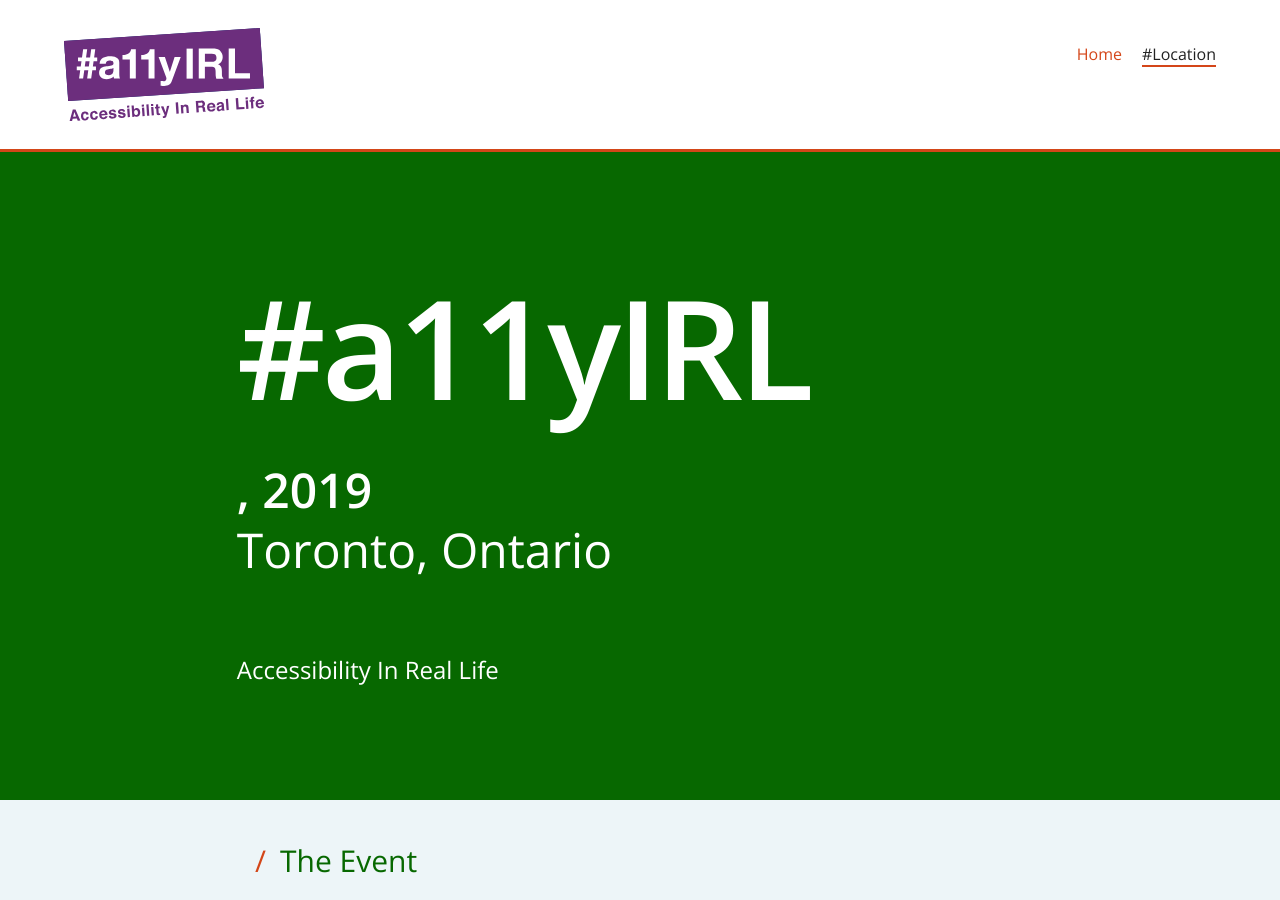
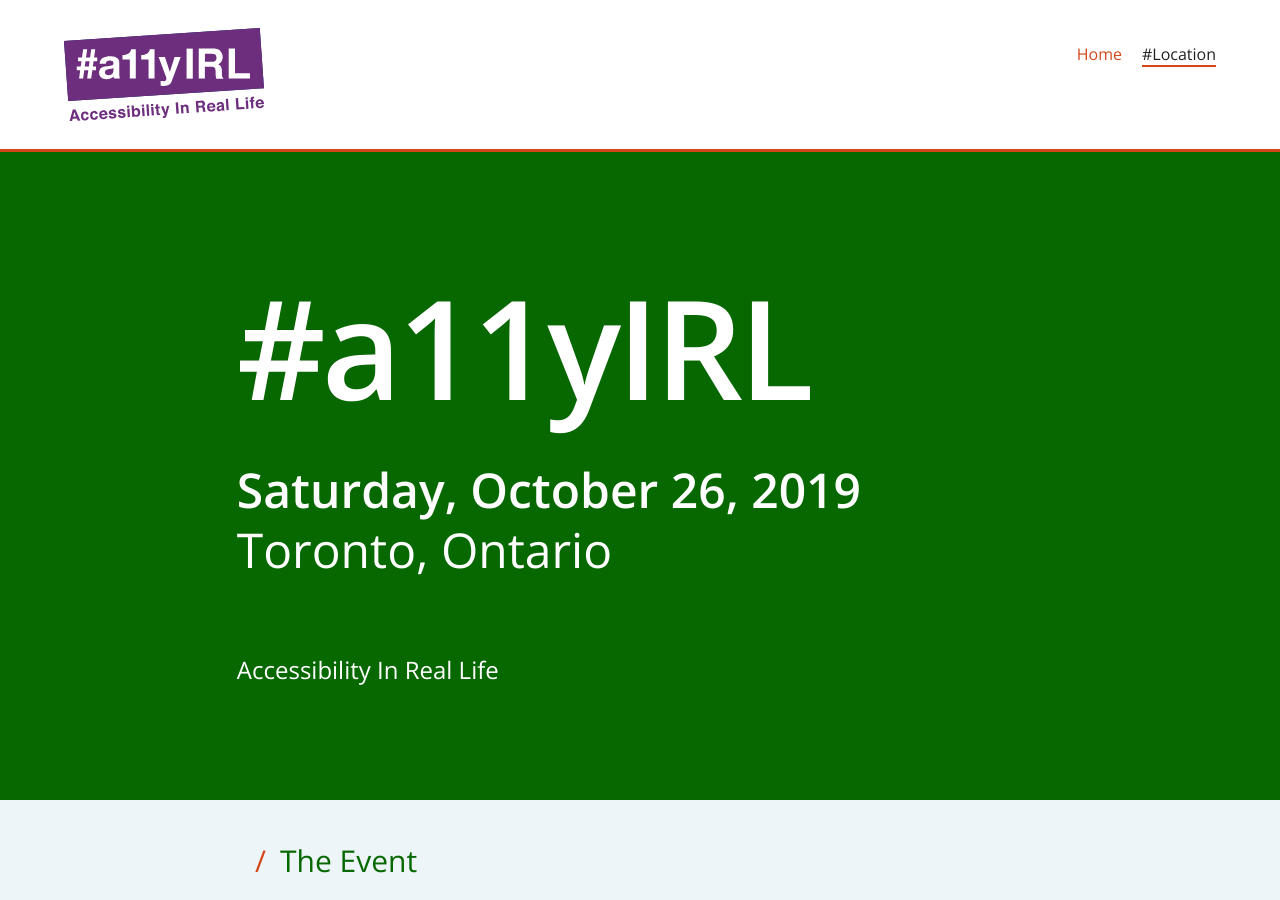
Before and after one commit to a11yTO/static-irl-site, a Jekyll site: the page built from index.html, in a window 1280 px wide and 900 px high. Built offline with Jekyll 4.4.1, drawn with Linux system fonts in a browser that asks for light colours.

Commit message:
Add liquid mark-up

```diff
--- a/_config.yml
+++ b/_config.yml
@@ -16,6 +16,7 @@
 title: a11yIRL
 email: info@a11yto.com
 description: Accessibility In Real Life
+event-date: Saturday, October 26, 2019
 baseurl: "" # the subpath of your site, e.g. /blog
 url: "https://IRL.a11yto.com/" # the base hostname & protocol for your site, e.g. http://example.com
 twitter_username: a11yTO
--- a/_includes/header.html
+++ b/_includes/header.html
@@ -20,7 +20,7 @@
     {% if page.id == 'home' %}
     <div class="event-detail">
       <h1>#{{ site.title }}</h1>
-      <p class="date">, 2019</p>
+      <p class="date">{{ site.event-date }}</p>
       <p class="location">Toronto, Ontario</p>
       <p class="subtitle">{{ site.description }}</p>
     </div>
```
